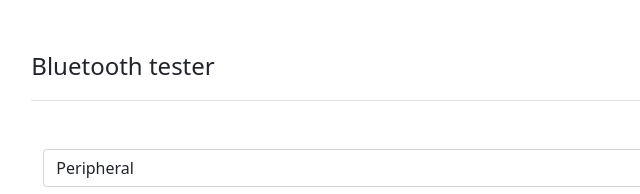
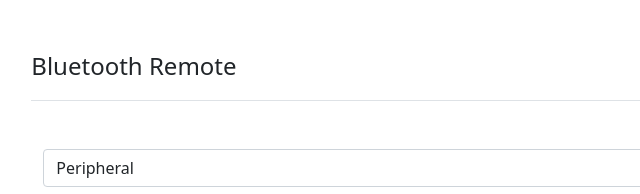
Before and after one commit to javaplus/MadScientist, a plain HTML site: page bluetoothweb/app/index.html in a window 1280 px wide. Shown: the top 194 px of the page, 198-838 px from the left. Drawn offline with Linux system fonts and the light colour scheme.

Commit message:
update html page name

```diff
--- a/bluetoothweb/app/index.html
+++ b/bluetoothweb/app/index.html
@@ -51,7 +51,7 @@
 <body>
 <div class="col-lg-8 mx-auto p-3 py-md-5">
     <header class="d-flex align-items-center pb-3 mb-5 border-bottom">
-        <span class="fs-4">Bluetooth tester</span>
+        <span class="fs-4">Bluetooth Remote</span>
     </header>
 
     <main>
```
